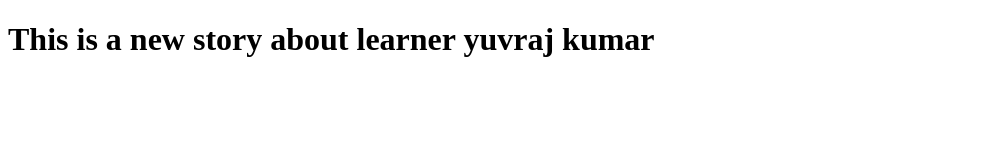
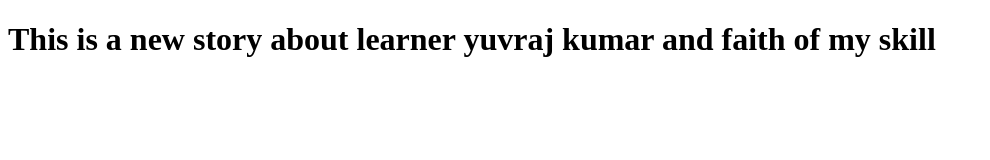
Before and after one commit to code-with-yuvraj/learn, a plain HTML site: page new-story.html in a window 1280 px wide. Shown: the whole page, without its empty margins (0-990 px from the left). Drawn offline with Linux system fonts and the light colour scheme.

Commit message:
new pull

```diff
--- a/new-story.html
+++ b/new-story.html
@@ -7,6 +7,6 @@
 </head>
 <body>
 
-    <h1>This is a new story about learner yuvraj kumar</h1>
+    <h1>This is a new story about learner yuvraj kumar and faith of my skill</h1>
 </body>
 </html>
```
